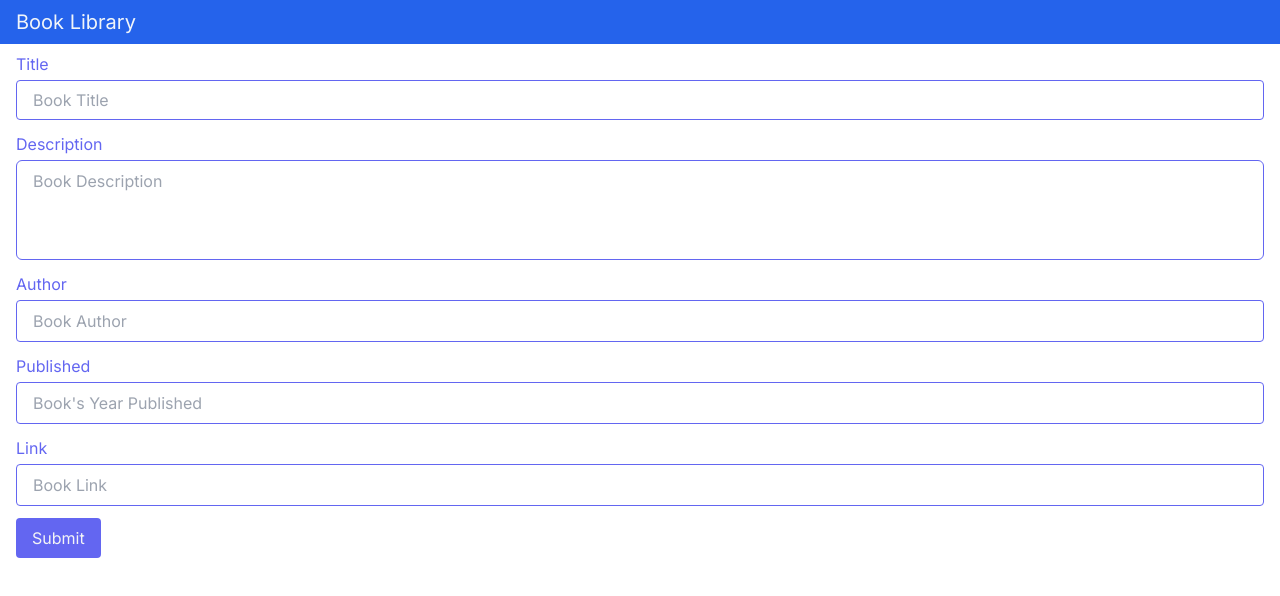
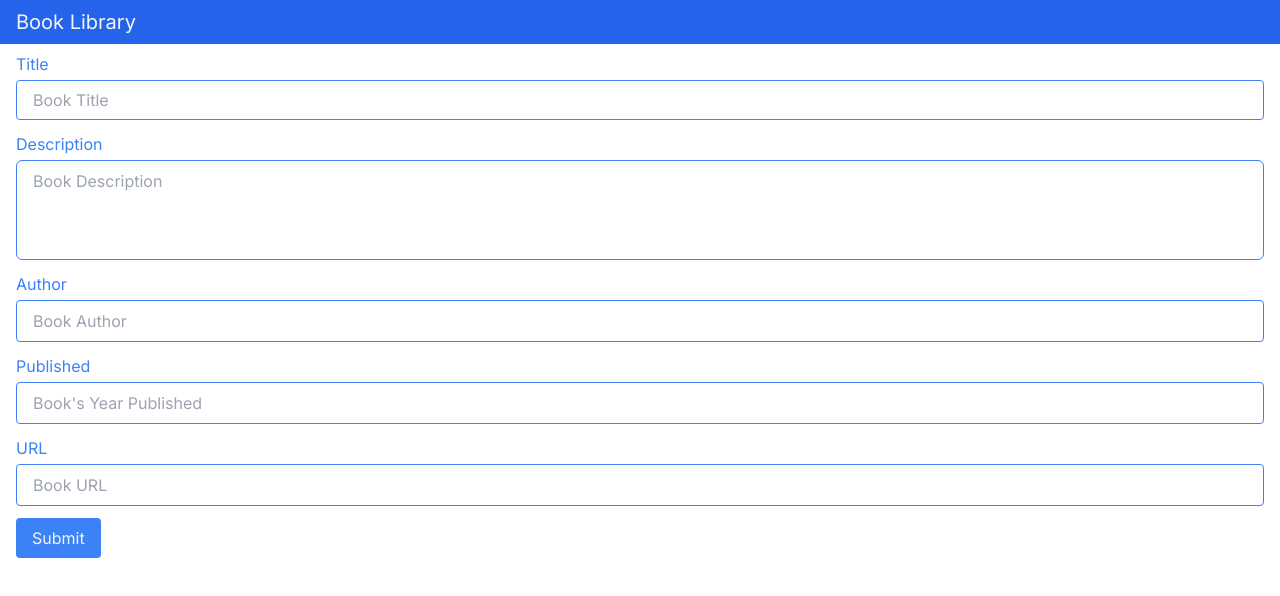
Before and after one commit to scentier/next-mongodb-crud, a Next.js app: page /new in a window 1280 px wide. Shown: the top 596 px of the page. Built offline with nearby package versions, Linux system fonts and the light colour scheme.

Commit message:
link -> url, sesuai field di collections

```diff
--- a/src/components/NewBook.tsx
+++ b/src/components/NewBook.tsx
@@ -1,9 +1,12 @@
 "use client";
 import { TNewbookSchema, newBookSchema } from "@/lib/types";
 import { zodResolver } from "@hookform/resolvers/zod";
+import { useRouter } from "next/navigation";
 import { useForm } from "react-hook-form";
 
 export default function NewBook() {
+  const router = useRouter();
+
   const {
     register,
     handleSubmit,
@@ -28,7 +31,7 @@ export default function NewBook() {
     }
 
     if (resData.success) {
-      alert(resData.message.message);
+      router.push("/fresh");
     }
 
     console.log("resData.message", resData.message);
@@ -47,8 +50,8 @@ export default function NewBook() {
       if (err.published) {
         setError("published", { type: "server", message: err.published });
       }
-      if (err.link) {
-        setError("link", { type: "server", message: err.link });
+      if (err.url) {
+        setError("url", { type: "server", message: err.url });
       }
     }
     await new Promise((resolve) => setTimeout(resolve, 1000));
@@ -58,69 +61,69 @@ export default function NewBook() {
   return (
     <form onSubmit={handleSubmit(onSubmit)} className="space-y-3 mt-2">
       <div className="flex flex-col">
-        <label className="text-indigo-500 mb-1">Title</label>
+        <label className="text-blue-500 mb-1">Title</label>
         {errors.title && <p className="text-red-400">{errors.title.message}</p>}
         <input
           {...register("title")}
-          className="border border-indigo-500 rounded h-10 px-4 py-2"
+          className="border border-blue-500 rounded h-10 px-4 py-2"
           name="title"
           type="text"
           placeholder="Book Title"
         />
       </div>
       <div className="flex flex-col">
-        <label className="text-indigo-500 mb-1">Description</label>
+        <label className="text-blue-500 mb-1">Description</label>
         {errors.description && (
           <p className="text-red-400">{errors.title?.message}</p>
         )}
         <textarea
           {...register("description")}
-          className="h-full min-h-[100px] resize-none rounded-md border border-indigo-500 px-4 py-2"
+          className="h-full min-h-[100px] resize-none rounded-md border border-blue-500 px-4 py-2"
           name="description"
           placeholder="Book Description"
         ></textarea>
       </div>
       <div className="flex flex-col">
-        <label className="text-indigo-500 mb-1">Author</label>
+        <label className="text-blue-500 mb-1">Author</label>
         {errors.author && (
           <p className="text-red-400">{errors.author.message}</p>
         )}
         <input
           {...register("author")}
-          className="px-4 py-2 rounded border border-indigo-500"
+          className="px-4 py-2 rounded border border-blue-500"
           name="author"
           type="text"
           placeholder="Book Author"
         />
       </div>
       <div className="flex flex-col">
-        <label className="text-indigo-500 mb-1">Published</label>
+        <label className="text-blue-500 mb-1">Published</label>
         {errors.published && (
           <p className="text-red-400">{errors.published.message}</p>
         )}
         <input
           {...register("published", { valueAsNumber: true })}
-          className="px-4 py-2 rounded border border-indigo-500"
+          className="px-4 py-2 rounded border border-blue-500"
           name="published"
           type="number"
           placeholder="Book's Year Published"
         />
       </div>
       <div className="flex flex-col">
-        <label className="text-indigo-500 mb-1">Link</label>
-        {errors.link && <p className="text-red-400">{errors.link.message}</p>}
+        <label className="text-blue-500 mb-1">URL</label>
+        {errors.url && <p className="text-red-400">{errors.url.message}</p>}
         <input
-          {...register("link")}
-          className="px-4 py-2 rounded border border-indigo-500"
-          name="link"
+          {...register("url")}
+          className="px-4 py-2 rounded border border-blue-500"
+          name="url"
           type="text"
-          placeholder="Book Link"
+          placeholder="Book URL"
         />
       </div>
       <button
         type="submit"
         disabled={isSubmitting}
-        className="bg-indigo-500 disabled:bg-gray-500 text-gray-100 px-4 py-2 rounded"
+        className="bg-blue-500 disabled:bg-gray-500 text-gray-100 px-4 py-2 rounded"
       >
         Submit
       </button>
--- a/src/lib/types.ts
+++ b/src/lib/types.ts
@@ -21,7 +21,7 @@ export const newBookSchema = z.object({
     .number({ invalid_type_error: "invalid_type_error: Year must be numbers." })
     .min(687, "Year published must be at least 687")
     .positive(),
-  link: z.string().min(3, "Link must be at least 3 characters"),
+  url: z.string().min(3, "Link must be at least 3 characters"),
 });
 
 export type TNewbookSchema = z.infer<typeof newBookSchema>;
```
